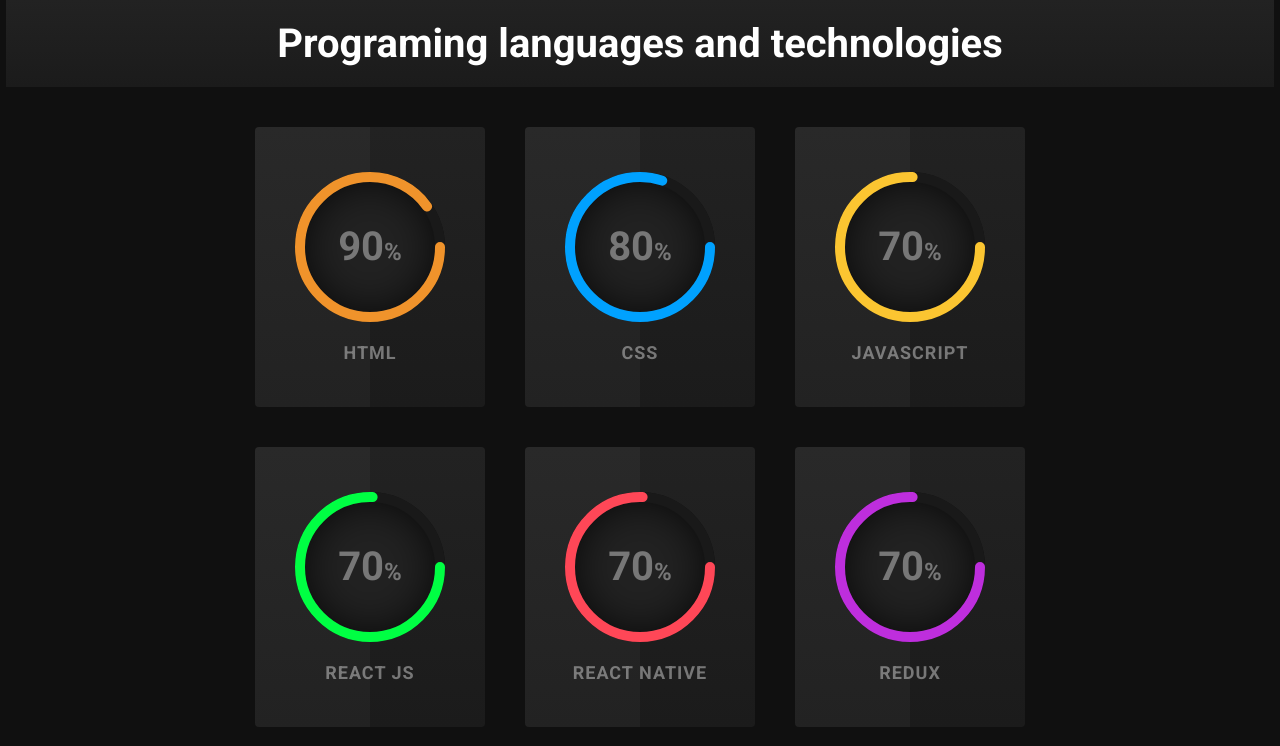
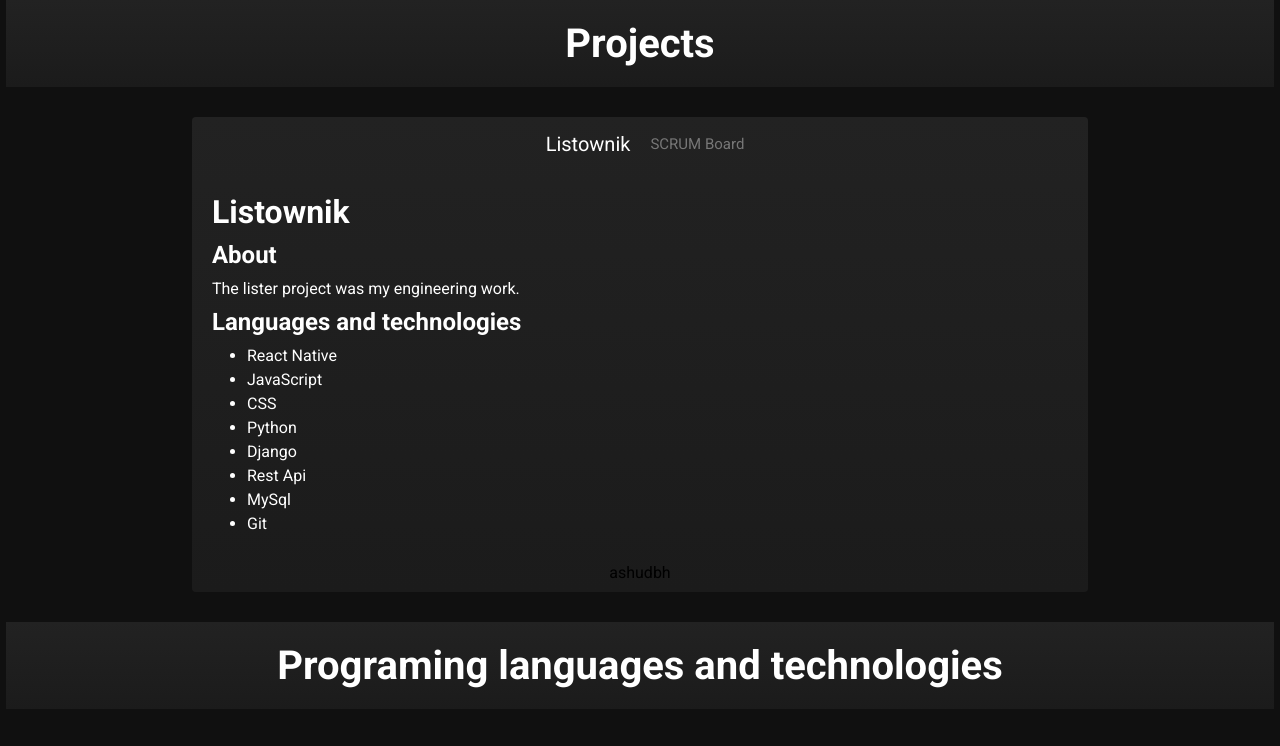
Before and after one commit to Mebos96/portfolio, a plain HTML site: page index.html in a window 1280 px wide. Shown: the top 746 px of the page. Drawn offline with Linux system fonts and the light colour scheme.

Commit message:
Created projects infos
Created new section "Projects". Created info about projects

```diff
--- /dev/null
+++ b/css/projectsStyle.css
@@ -0,0 +1,125 @@
+.projects-container{
+    width: 96vw;
+    display: flex;
+    justify-content: center;
+    align-items: center;
+    flex-direction: column;
+}
+
+#projects{
+    width: 100%;
+    display: flex;
+    align-items: center;
+    justify-content: center;
+    padding: 20px;
+    background: linear-gradient(0deg,#1b1b1b,#222);
+    text-align: center;
+}
+
+#projects h1{
+    color:#fff;
+    font-size: 40px;
+}
+.select-project{
+    width: 100%;
+    padding: 10px;
+    display: flex;
+    justify-content: center;
+    align-items: center;
+}
+.select-project a{
+    font-size: 15px;
+    padding: 5px;
+    margin-left: 10px;
+    cursor: pointer;
+    position: relative;
+    color: #777;
+}
+.select-project a::after{
+    content:'';
+    display: block;
+    margin: auto;
+    width:0;
+    height: 2px;
+    background-color: #fff;
+    transition: width .3s linear;
+}
+ a:hover::after{
+    width:100%
+}
+/*aaaaaaaaaaaaaaaaaaaaaaaaaaaaaaaaaaaaaa*/
+.project-info-container{
+    width: 70vw;
+    margin:30px;
+    border-radius: 4px;
+    position: relative;
+    display: flex;
+    justify-content: center;
+    flex-wrap: wrap;
+    background: linear-gradient(0deg,#1b1b1b,#222);
+}
+
+.project-info{
+    width: 48%;
+    position: relative;
+    margin: 10px;
+    border-radius: 4px;
+    min-width: 300px;
+    opacity: 1;
+    transition: opacity 1s linear;
+}
+@keyframes showInfo{
+    from{opacity: 0;}
+    to{opacity: 1;}
+}
+.projects-opacity-animation{
+    animation: showInfo 3s;
+}
+.project-info h1{
+    margin:10px;
+    position: relative;
+    color: #fff;
+}
+.project-info h2{
+    margin:10px;
+    position: relative;
+    color: #fff;
+}
+.project-info p{
+    margin:10px;
+    position: relative;
+    text-align: justify;
+    color: #fff;
+}
+.project-info ul{
+    margin:10px;
+    left:30px;
+    position: relative;
+    color: #fff;
+}
+
+.project-info ul li{
+    margin:5px;
+    color: #fff;
+}
+
+.project-gallery{
+    width: 48%;
+    min-width: 300px;
+    margin: 10px;
+    position: relative;
+    display: flex;
+    justify-content: center;
+    align-items: center;
+    border-radius: 4px;
+    /* background-color: crimson; */
+}
+
+@media (max-width:1427px){
+    .project-gallery{
+        width: 100%;
+    }
+    .project-info{
+        width:100%
+    }
+}
--- a/css/skillsStyle.css
+++ b/css/skillsStyle.css
@@ -1,5 +1,5 @@
 
-.skillsContainer{
+.skills-container{
     position: relative;
     width: 96vw;
     display: flex;
@@ -7,7 +7,7 @@
     align-items: center;
     flex-direction: column;
 }
-.cardsContainer{
+.cards-container{
     width:65vw;
     display: flex;
     align-items: center;
@@ -29,7 +29,7 @@
     color:#fff;
     font-size: 40px;
 }
-.skillsContainer .skillCard{
+.skills-container .skill-card{
     position: relative;
     width: 230px;
     background: linear-gradient(0deg,#1b1b1b,#222);
@@ -43,11 +43,11 @@
     transition: 0.5s;
     margin:20px
 }
-.skillsContainer .skillCard:hover{
+.skills-container .skill-card:hover{
     transform: translateY(-10px);
     box-shadow: 0,15px, 35px rgba(0,0,0,.5)
 }
-.skillsContainer .skillCard:before{
+.skills-container .skill-card:before{
     content: '';
     position: absolute;
     top: 0;
@@ -91,11 +91,11 @@
     color: #777;
     transition: 0.5s;
 }
-.skillCard:hover .percent .number h2{
+.skill-card:hover .percent .number h2{
     color: #fff;
     font-size: 50px;
 }
-.skillCard:hover .percent .number h2 span{
+.skill-card:hover .percent .number h2 span{
     color: #fff;
 }
 .text{
@@ -108,7 +108,7 @@
     text-transform: uppercase;
     transition: 0.5;
 }
-.skillCard:hover .text{
+.skill-card:hover .text{
     color: #fff;
     transition: 0.5s;
 }
@@ -140,7 +140,7 @@ svg circle:nth-child(2){
         stroke-dashoffset: 44;
     }
 }
-.skillCard:nth-child(1) svg circle:nth-child(2){
+.skill-card:nth-child(1) svg circle:nth-child(2){
     stroke-dashoffset: 440;
     stroke: #f0932b;
     animation: move1 1s linear forwards;
@@ -152,7 +152,7 @@ svg circle:nth-child(2){
         stroke-dashoffset: 88;
     }
 }
-.skillCard:nth-child(2) svg circle:nth-child(2){
+.skill-card:nth-child(2) svg circle:nth-child(2){
     stroke-dashoffset: 440;
     stroke: #00a1ff;
     animation: move2 1s 0.2s linear forwards;
@@ -163,7 +163,7 @@ svg circle:nth-child(2){
         stroke-dashoffset: 108;
     }
 }
-.skillCard:nth-child(3) svg circle:nth-child(2){
+.skill-card:nth-child(3) svg circle:nth-child(2){
     stroke-dashoffset: 440;
     stroke: #fbc531;
     animation: move3 1s 0.4s linear forwards;
@@ -174,7 +174,7 @@ svg circle:nth-child(2){
         stroke-dashoffset: 108;
     }
 }
-.skillCard:nth-child(4) svg circle:nth-child(2){
+.skill-card:nth-child(4) svg circle:nth-child(2){
     stroke-dashoffset: 440;
     stroke: #00ff43;
     animation: move4 1s 0.6s linear forwards;
@@ -185,7 +185,7 @@ svg circle:nth-child(2){
         stroke-dashoffset: 108;
     }
 }
-.skillCard:nth-child(5) svg circle:nth-child(2){
+.skill-card:nth-child(5) svg circle:nth-child(2){
     stroke-dashoffset: 440;
     stroke: #ff4757;
     animation: move5 1s 0.8s linear forwards;
@@ -196,7 +196,7 @@ svg circle:nth-child(2){
         stroke-dashoffset: 108;
     }
 }
-.skillCard:nth-child(6) svg circle:nth-child(2){
+.skill-card:nth-child(6) svg circle:nth-child(2){
     stroke-dashoffset: 440;
     stroke: #be2edd;
     animation: move6 1s 1s linear forwards;
@@ -207,13 +207,13 @@ svg circle:nth-child(2){
         stroke-dashoffset: 108;
     }
 }
-.skillCard:nth-child(7) svg circle:nth-child(2){
+.skill-card:nth-child(7) svg circle:nth-child(2){
     stroke-dashoffset: 440;
     stroke: #e15f41;
     animation: move7 1s 1.2s linear forwards;
 }
 
-.skillsInfoContainer{
+.skills-info-container{
     display: flex;
     width:50vw;
     justify-content: center;
@@ -224,15 +224,15 @@ svg circle:nth-child(2){
     transition: opacity .8s linear;
 }
 
-.skillsInfoContainer h2{
+.skills-info-container h2{
     color: #fff;
 }
 
-.skillsInfoContainer article{
+.skills-info-container article{
     color: #777
 }
 
-.skillLogo{
+.skill-logo{
     width:40px;
     height: auto;
 }
--- a/css/style.css
+++ b/css/style.css
@@ -5,6 +5,7 @@
     padding: 0;
     font-family: 'Roboto', sans-serif;
 }
+
 body{
     min-height: 100vh;
     flex-direction: column;
@@ -15,6 +16,7 @@ main{
     display: flex;
     justify-content: center;
     align-items: center;
+    flex-direction: column;
 }
 
 footer{
--- a/index.html
+++ b/index.html
@@ -10,16 +10,52 @@
         <link rel="stylesheet" href="./css/style.css">
         <link rel="stylesheet" href="./css/skillsStyle.css">
         <link rel="stylesheet" href="./css/footerStyle.css">
+        <link rel="stylesheet" href="./css/projectsStyle.css">
         <script type="text/javascript" src='./js/skills.js'></script>
+        <script type="text/javascript" src='./js/projects.js'></script>
     </head>
     <body>
         <main>
-            <div class="skillsContainer">
+
+            <div class="projects-container">
+                <div id="projects">
+                    <h1>Projects</h1>
+                </div>
+                <div class="project-info-container">
+                    <div class="select-project">
+                        <a id="Listownik" style="font-size: 20px;color: #fff; font-weight: 20px;"onclick="changeProject(this)">Listownik</a>
+                        <a id="SCRUM Board" onclick="changeProject(this)">SCRUM Board</a>
+                    </div>
+                    <div class="project-info projects-opacity-animation">
+                        <h1 id="project-name">Listownik</h1>
+                        <h2>About</h2>
+                        <p id="project-about">
+                            The lister project was my engineering work.
+                        </p>
+                        <h2>Languages and technologies</h2>
+                        <ul id="project-technologies">
+                            <li>React Native</li>
+                            <li>JavaScript</li>
+                            <li>CSS</li>
+                            <li>Python</li>
+                            <li>Django</li>
+                            <li>Rest Api</li>
+                            <li>MySql</li>
+                            <li>Git</li>
+                        </ul>
+                    </div>
+                    <div class="project-gallery projects-opacity-animation">
+                        <p>ashudbh</p>
+                    </div>
+                </div>
+            </div>
+
+            <div class="skills-container">
                 <div id="skills">
                     <h1>Programing languages and technologies</h1>
                 </div>
-                <div class="cardsContainer">
-                    <div class="skillCard" title="HTML" onmouseover="getInfo(this.title)" onmouseout="resetInfo()">
+                <div class="cards-container">
+                    <div class="skill-card" title="HTML" onmouseover="getInfo(this.title)" onmouseout="resetInfo()">
                         <div class="box">
                             <div class="percent">
                                 <svg>
@@ -33,7 +69,7 @@
                             <h2 class="text">HTML</h2>
                         </div>
                     </div>
-                    <div class="skillCard" title="CSS" onmouseover="getInfo(this.title)" onmouseout="resetInfo()">
+                    <div class="skill-card" title="CSS" onmouseover="getInfo(this.title)" onmouseout="resetInfo()">
                         <div class="box">
                             <div class="percent">
                                 <svg>
@@ -47,7 +83,7 @@
                             <h2 class="text">CSS</h2>
                         </div>
                     </div>
-                    <div class="skillCard" title="JAVASCRIPT" onmouseover="getInfo(this.title)" onmouseout="resetInfo()">
+                    <div class="skill-card" title="JAVASCRIPT" onmouseover="getInfo(this.title)" onmouseout="resetInfo()">
                         <div class="box">
                             <div class="percent">
                                 <svg>
@@ -61,7 +97,7 @@
                             <h2 class="text">JavaScript</h2>
                         </div>
                     </div>
-                    <div class="skillCard" title="REACT JS" onmouseover="getInfo(this.title)" onmouseout="resetInfo()">
+                    <div class="skill-card" title="REACT JS" onmouseover="getInfo(this.title)" onmouseout="resetInfo()">
                         <div class="box">
                             <div class="percent">
                                 <svg>
@@ -75,7 +111,7 @@
                             <h2 class="text">React Js</h2>
                         </div>
                     </div>
-                    <div class="skillCard" title="REACT NATIVE" onmouseover="getInfo(this.title)" onmouseout="resetInfo()">
+                    <div class="skill-card" title="REACT NATIVE" onmouseover="getInfo(this.title)" onmouseout="resetInfo()">
                         <div class="box">
                             <div class="percent">
                                 <svg>
@@ -89,7 +125,7 @@
                             <h2 class="text">React Native</h2>
                         </div>
                     </div>
-                    <div class="skillCard" title="REDUX" onmouseover="getInfo(this.title)" onmouseout="resetInfo()">
+                    <div class="skill-card" title="REDUX" onmouseover="getInfo(this.title)" onmouseout="resetInfo()">
                         <div class="box">
                             <div class="percent">
                                 <svg>
@@ -103,7 +139,7 @@
                             <h2 class="text">Redux</h2>
                         </div>
                     </div>
-                    <div class="skillCard" title="GIT" onmouseover="getInfo(this.title)" onmouseout="resetInfo()">
+                    <div class="skill-card" title="GIT" onmouseover="getInfo(this.title)" onmouseout="resetInfo()">
                         <div class="box">
                             <div class="percent">
                                 <svg>
@@ -118,15 +154,15 @@
                         </div>
                     </div>
                 </div>
-                <div class="skillsInfoContainer">
-                    <h2 id="skillName">
-                        <img class="skillLogo" src=""/>
+                <div class="skills-info-container">
+                    <h2 id="skill-name">
+                        <img class="skill-logo" src=""/>
                     </h2>
-                    <article id="skillsInfo"></article>
+                    <article id="skills-info"></article>
                 </div>
             </div>
         </main>
-        <footer class="footerContainer">
+        <footer class="footer-container">
             <h3>
                 &copy; Copyright 2020, Bartosz Adamczuk
             </h3>
--- /dev/null
+++ b/js/projects.js
@@ -0,0 +1,65 @@
+const projects=[
+    {
+        title:"Listownik",
+        about:"The lister project was my engineering work.",
+        technologies:[
+            "React Native",
+            "JavaScript",
+            "CSS",
+            "Python",
+            "Django",
+            "Rest Api",
+            "MySql",
+            "Git",
+        ]
+    },
+    {
+        title:"SCRUM Board",
+        about:"Testowy napis",
+        technologies:[
+            "React Native",
+            "JavaScript"
+        ]
+    }
+]
+
+function changeProject(element){
+    let list = document.getElementById('project-technologies');
+    list.innerHTML = '';
+    let name = document.getElementById("project-name")
+    let about = document.getElementById("project-about")
+
+    projectsResetButtons()
+
+    projects.map((project,i)=>{
+        if(element.id === project.title){
+            name.innerHTML= project.title
+            about.innerHTML = project.about
+            project.technologies.map((technology,i)=>{
+                let li = document.createElement('li');
+                li.setAttribute('class','technology-item');
+                list.appendChild(li);
+                li.innerHTML=li.innerHTML + technology;
+            })
+            document.getElementById(element.id).style.cssText = "font-size: 20px; font-weight: 20px; color: #fff"
+        }
+    })
+    projectsOpacity()
+}
+
+function projectsResetButtons(){
+    let buttonsList = document.getElementsByClassName("select-project")[0].children
+    for(let i=0; i<buttonsList.length;i++){
+        buttonsList[i].style.cssText = "font-size: 15px; color: #777"
+    }
+}
+
+function projectsOpacity(){
+    let el = document.getElementsByClassName("project-info")
+    let newel= el[0].cloneNode(true)
+    el[0].parentNode.replaceChild(newel,el[0])
+
+    el = document.getElementsByClassName("project-gallery")
+    newel= el[0].cloneNode(true)
+    el[0].parentNode.replaceChild(newel,el[0])
+}
```
Also changed, not shown: js/skills.js (+4 -4 lines).
